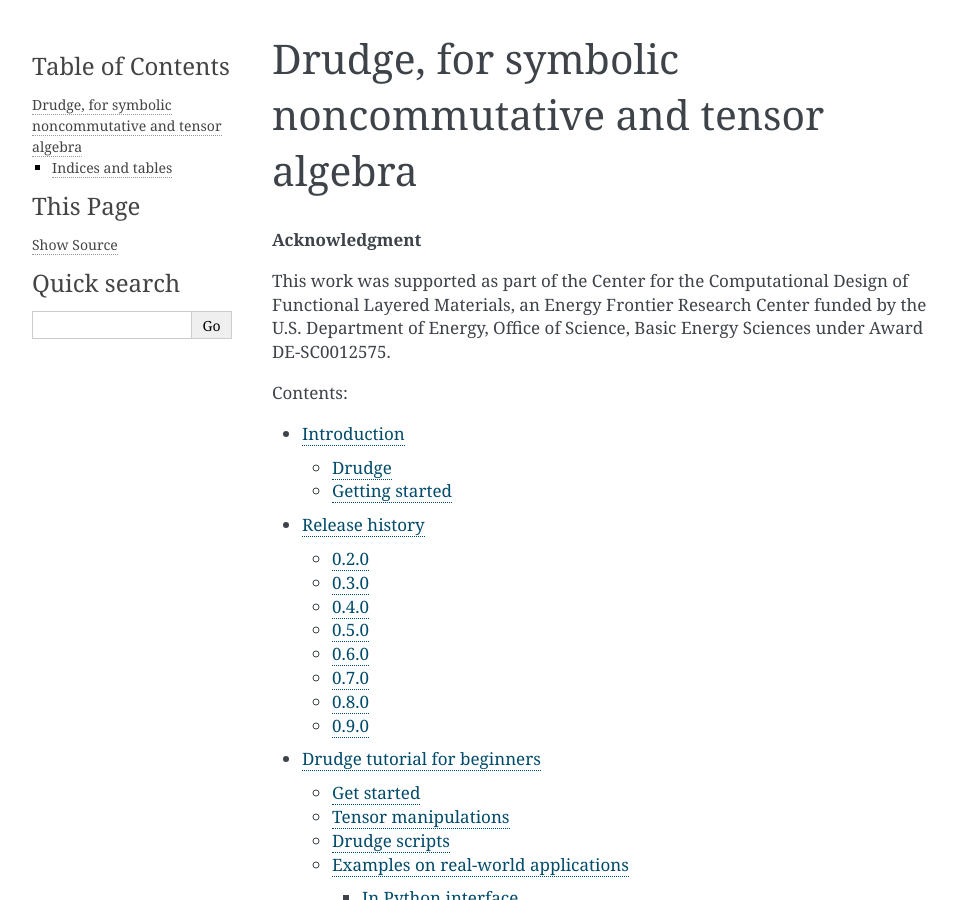
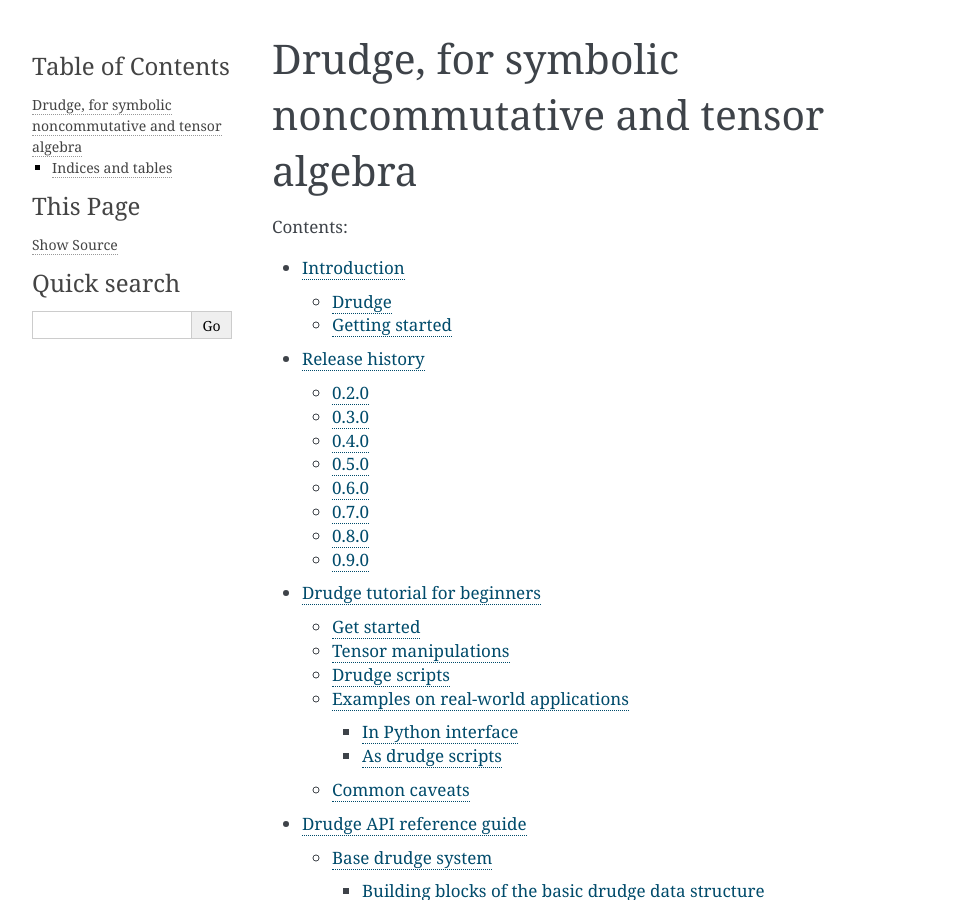
Before and after one commit to tschijnmo/drudge, a Sphinx documentation site: the page built from docs/index.rst, in a window 1280 px wide and 900 px high. Shown: the whole window, without its empty margins (148-1105 px from the left). Built offline with Sphinx 7.4.7, drawn with Linux system fonts in a browser that asks for light colours.

Commit message:
Remove duplicated acknowledgement of funding

```diff
--- a/docs/index.rst
+++ b/docs/index.rst
@@ -1,13 +1,6 @@
 ======================================================
 Drudge, for symbolic noncommutative and tensor algebra
 ======================================================
-
-.. rubric:: Acknowledgment
-
-This work was supported as part of the Center for the Computational Design of
-Functional Layered Materials, an Energy Frontier Research Center funded by the
-U.S. Department of Energy, Office of Science, Basic Energy Sciences under Award
-DE-SC0012575.
 
 .. toctree::
    :maxdepth: 4
```
